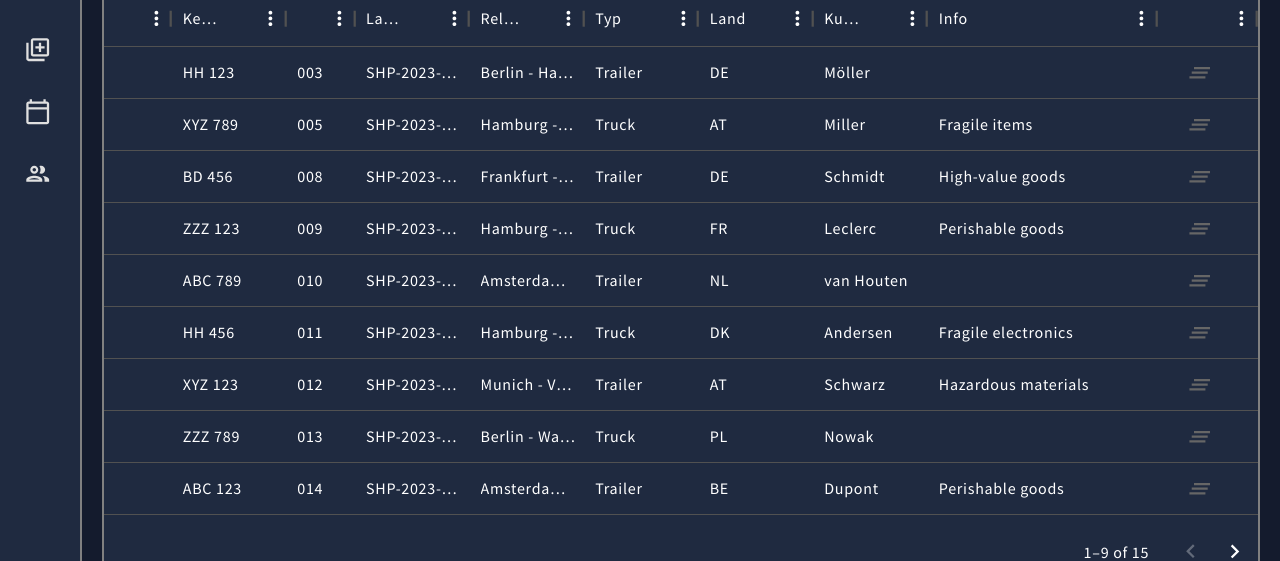
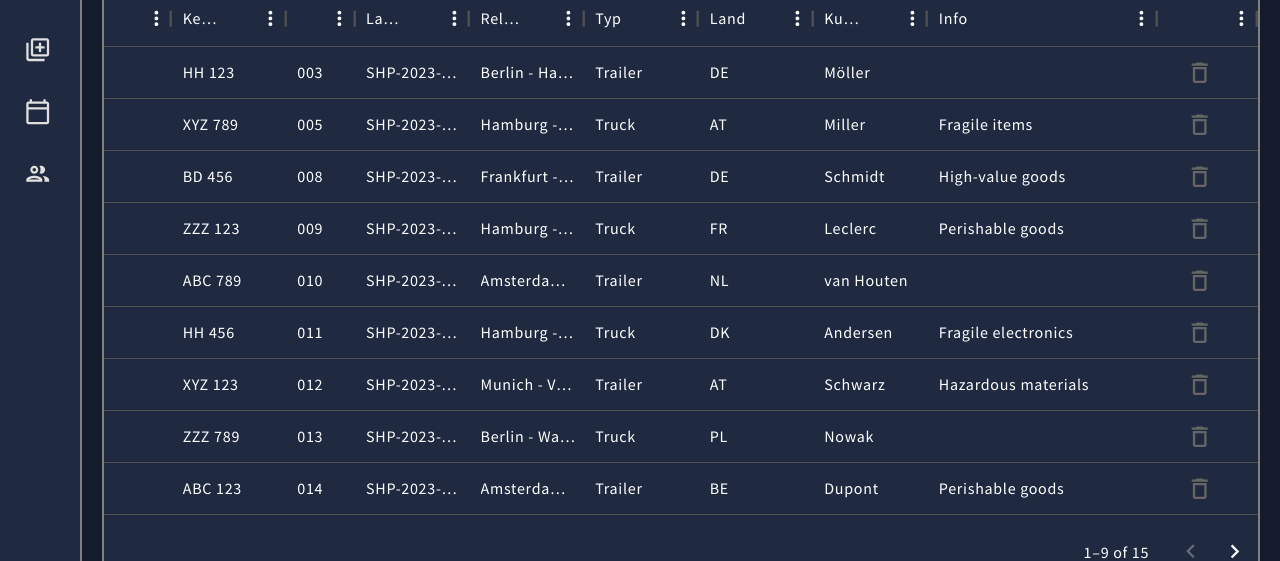
Before and after one commit to crowtek/Data-Visualization-Tool, a React (Create React App) app: page /leitstand in a window 1280 px wide. Shown: the part 176-737 px from the top of the page. Built offline with nearby package versions, Linux system fonts and the light colour scheme.

Commit message:
made Delete button a global component to use in every table

```diff
--- a/src/scenes/User/components/DeleteButton.jsx
+++ b/src/components/DeleteButton.jsx
@@ -2,9 +2,9 @@ import React, { useState, useCallback } from 'react';
 import Button from '@mui/material/Button';
 import DeleteOutlineOutlinedIcon from '@mui/icons-material/DeleteOutlineOutlined';
 import { useTheme } from '@mui/material/styles';
-import { tokens } from "../../../theme";
+import { tokens } from "../theme";
 
-const UserTrModal = (props) => {
+const DeleteButton = (props) => {
     const theme = useTheme();
     const colors = tokens(theme.palette.mode);
     const [open, setOpen] = useState(false);
@@ -41,4 +41,4 @@ const UserTrModal = (props) => {
     );
 }
 
-export default UserTrModal;
+export default DeleteButton;
--- a/src/scenes/Leitstand/components/Table.jsx
+++ b/src/scenes/Leitstand/components/Table.jsx
@@ -3,9 +3,9 @@ import { useMemo } from "react";
 import { Box } from "@mui/material";
 import { DataGrid, GridToolbar } from "@mui/x-data-grid";
 import { TableStyle as TableStyleImport } from "../../../styles/TableStyle";
-import VehicalModal from "./Modal";
+
+import DeleteButton from "../../../components/DeleteButton";
 import VehicleStatus from "./VehicleStatus";
-
 
 const LeitstandTable = ({ userData }) => {
   const TableStyle = useMemo(() => {
@@ -24,7 +24,7 @@ const LeitstandTable = ({ userData }) => {
       { field: "land", headerName: "Land", flex: 0.5, renderCell: ({ row }) => row.land && row.land.kurz, },
       { field: "customer", headerName: "Kunde", flex: 0.5, renderCell: ({ row }) => row.customer && row.customer.name, },
       { field: "info", headerName: "Info", flex: 1, editable: true },
-      { field: "options", headerName: "", renderCell: ({ row }) => <VehicalModal {...row} />, },
+      { field: "options",headerName: "", renderCell: ({ row }) => <DeleteButton {...row} />,},
     ];
   }, [])
 
--- a/src/scenes/User/components/Table.jsx
+++ b/src/scenes/User/components/Table.jsx
@@ -2,7 +2,7 @@ import { Box } from "@mui/material";
 import { DataGrid } from "@mui/x-data-grid";
 import { useMemo } from "react";
 import { TableStyle as TableStyleImport} from "../../../styles/TableStyle";
-import DeleteButton from "./DeleteButton";
+import DeleteButton from "../../../components/DeleteButton";
 import AccessLevelButton from './AccessLevelButton';
 
 const UserOverviewTable = ({ userData }) => {
```
